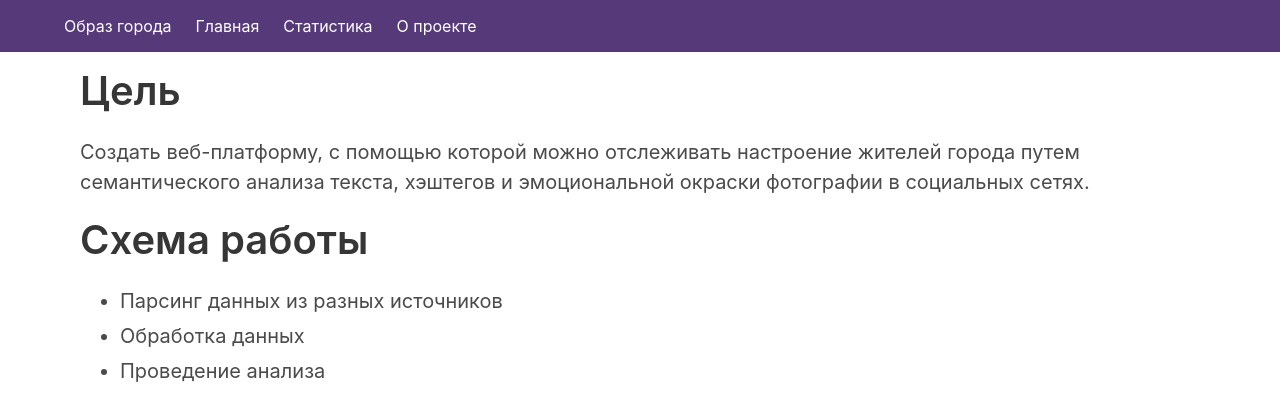
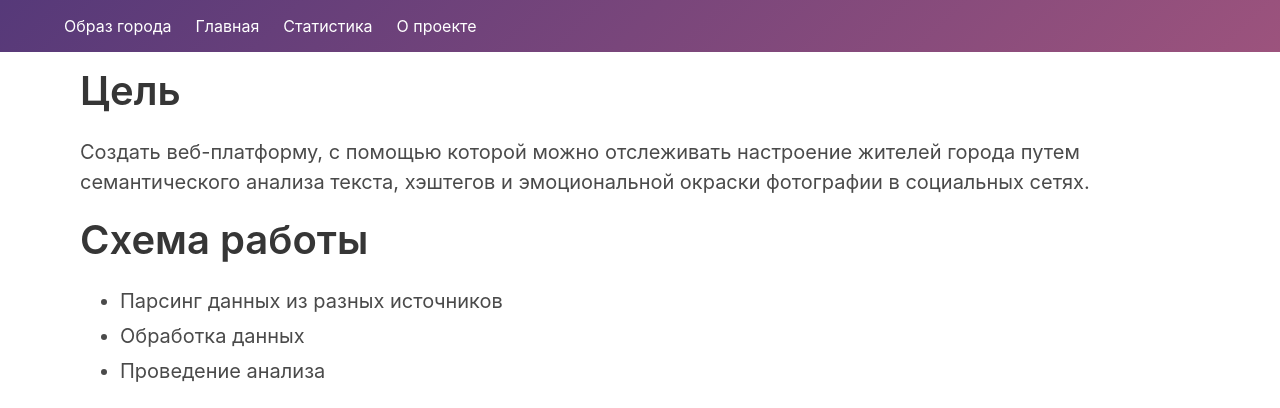
Before and after one commit to CityISO/main, a Django app: page /about/ in a window 1280 px wide. Shown: the top 408 px of the page. Run offline with Django 3.2, Linux system fonts and the light colour scheme; parts of the project's set-up code (start-up, migrations or seed data) failed here and were passed over.

Commit message:
Add gradient at navbar

```diff
--- a/static/styles/global.css
+++ b/static/styles/global.css
@@ -14,6 +14,30 @@ body > footer.footer > div > p > a {
     -webkit-transition: color 0.2s ease-in-out, border-bottom-color 0.2s ease-in-out;
     -ms-transition: color 0.2s ease-in-out, border-bottom-color 0.2s ease-in-out;
     transition: color 0.2s ease-in-out, border-bottom-color 0.2s ease-in-out;
+}
+
+/* navbar */
+
+body > nav.navbar {
+    background: #563979;
+    background: -moz-linear-gradient(-45deg, #563979 0%, #9c537d 100%);
+    background: -webkit-gradient(left top, right bottom, color-stop(0%, #563979), color-stop(100%, #9c537d));
+    background: -webkit-linear-gradient(-45deg, #563979 0%, #9c537d 100%);
+    background: -o-linear-gradient(-45deg, #563979 0%, #9c537d 100%);
+    background: -ms-linear-gradient(-45deg, #563979 0%, #9c537d 100%);
+    background: linear-gradient(135deg, #563979 0%, #9c537d 100%);
+    filter: progid:DXImageTransform.Microsoft.gradient( startColorstr='#563979', endColorstr='#9c537d', GradientType=1 );
+}
+
+#navbarBasicExample > div > a {
+    -moz-transition: background-color 0.2s ease-in-out, border-bottom-color 0.2s ease-in-out;
+    -webkit-transition: background-color 0.2s ease-in-out, border-bottom-color 0.2s ease-in-out;
+    -ms-transition: background-color 0.2s ease-in-out, border-bottom-color 0.2s ease-in-out;
+    transition: background-color 0.2s ease-in-out, border-bottom-color 0.2s ease-in-out;
+}
+
+#navbarBasicExample > div > a:hover {
+    background-color: #0000001c;
 }
 
 /* footer */
```
